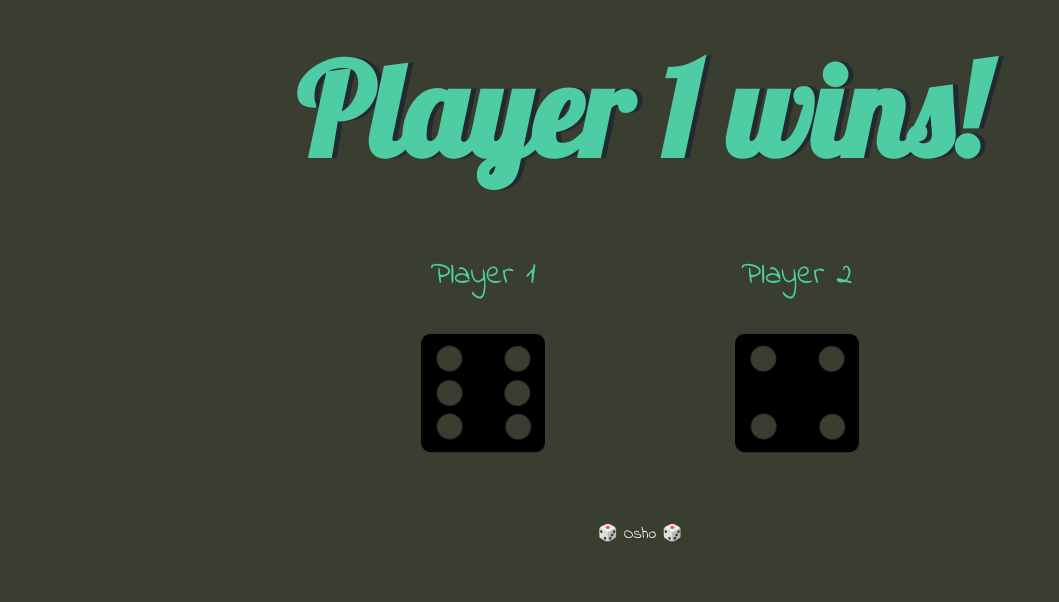
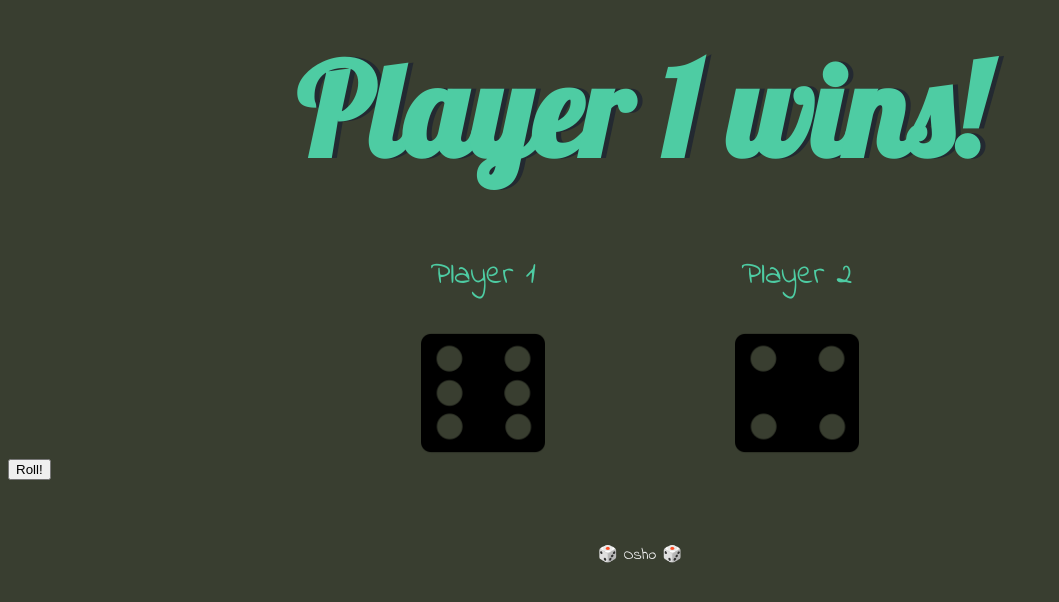
Before and after one commit to osho81/basic-dice, a plain HTML site: page index.html in a window 1280 px wide. Shown: the whole page, without its empty margins (0-1059 px from the left). Drawn offline with Linux system fonts and the light colour scheme.

Commit message:
Update index.html

```diff
--- a/index.html
+++ b/index.html
@@ -1,5 +1,6 @@
 <!DOCTYPE html>
 <html lang="en" dir="ltr">
+
 <head>
   <meta charset="utf-8">
   <title>Dicee</title>
@@ -7,11 +8,10 @@
   <link href="https://fonts.googleapis.com/css?family=Indie+Flower|Lobster" rel="stylesheet">
 
 </head>
+
 <body>
-
   <div class="container">
     <h1 class="main-title">Refresh Me</h1>
-
     <div class="dice">
       <p>Player 1</p>
       <img class="img1" src="images/dice6.png">
@@ -20,13 +20,13 @@
       <p>Player 2</p>
       <img class="img2" src="images/dice6.png">
     </div>
-
   </div>
-
+  <button class="btn" onclick="refresh()">Roll!</button>
   <script src="index.js" charset="utf-8"></script>
 </body>
 
 <footer>
   🎲 Osho 🎲
 </footer>
+
 </html>
```
Lines whose indentation alone changed are shown as unchanged.
